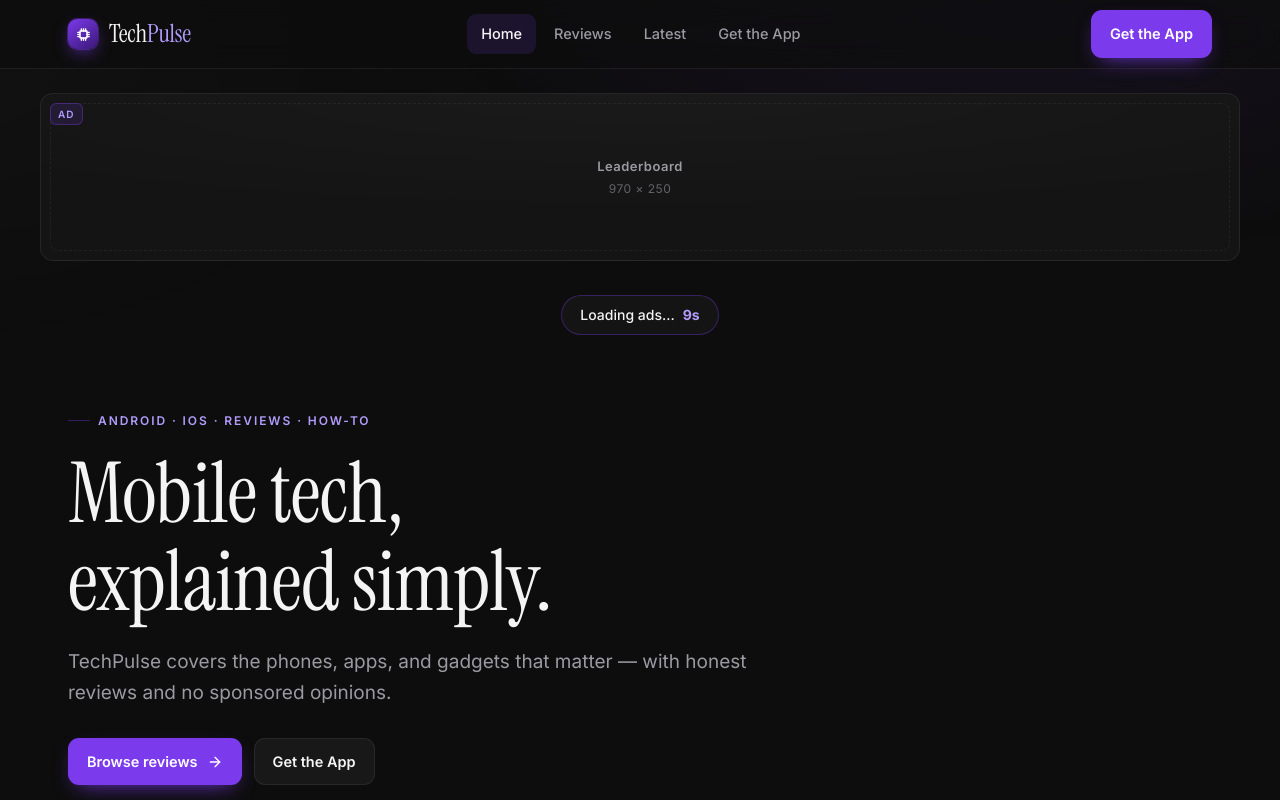
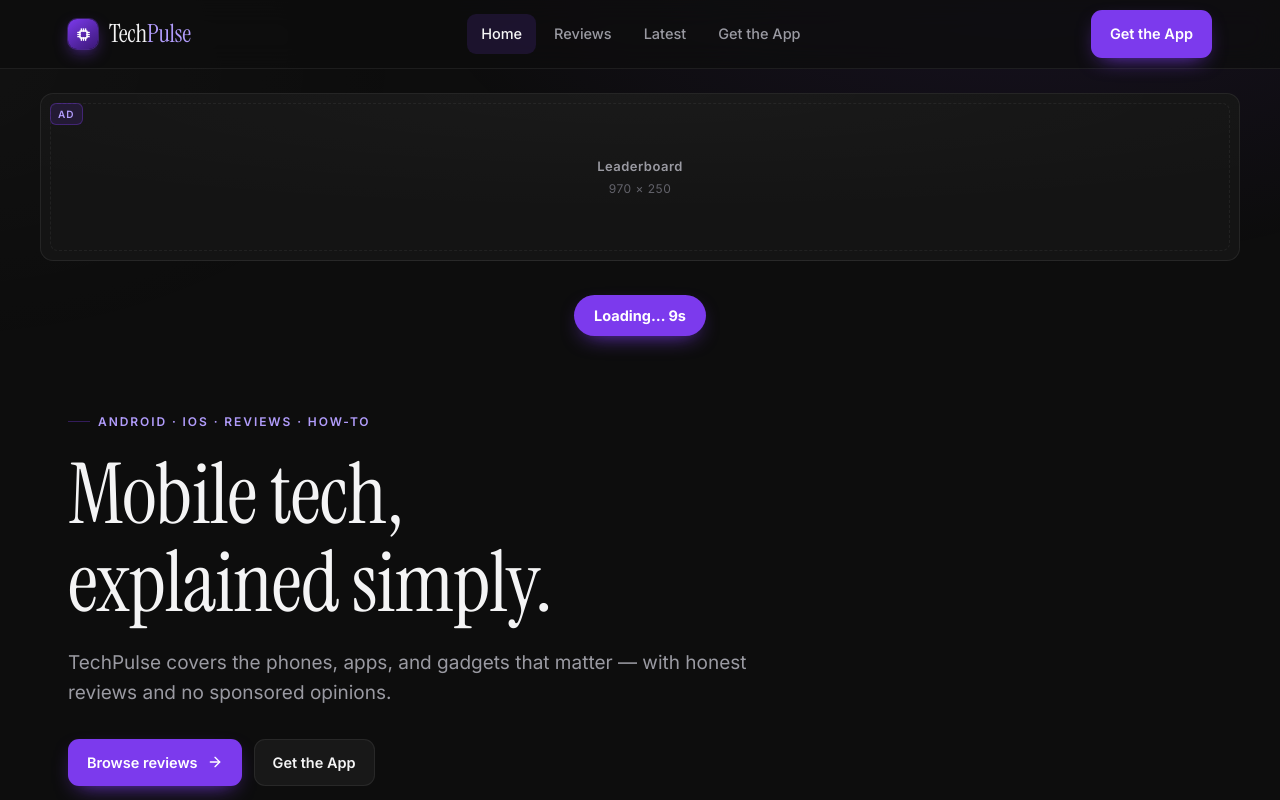
Before and after one commit to ziadbin09/Blog-Website, a Next.js app: page / in a window 1280 px wide. Shown: the top 800 px of the page. Built offline with nearby package versions, Linux system fonts and the light colour scheme.

Commit message:
Make loading pill solid accent-colored and drop "ads" from the text
Text now reads "Loading... 15s" on a solid purple background matching
the primary button style, instead of a subtle outlined pill.

```diff
--- a/components/AdTimerNotice.tsx
+++ b/components/AdTimerNotice.tsx
@@ -33,17 +33,16 @@ export default function AdTimerNotice() {
             display: 'inline-flex',
             alignItems: 'center',
             gap: 8,
-            color: 'var(--text)',
-            background: 'var(--surface)',
-            border: '1.5px solid var(--accent-line)',
+            color: 'white',
+            background: 'var(--accent)',
             borderRadius: 100,
-            padding: '8px 18px',
-            fontSize: 14,
-            fontWeight: 500,
+            padding: '9px 20px',
+            fontSize: 14.5,
+            fontWeight: 700,
+            boxShadow: '0 8px 22px -10px var(--accent)',
           }}
         >
-          Loading ads&hellip;
-          <b style={{ color: 'var(--accent-text)', fontWeight: 700 }}>{secondsLeft}s</b>
+          Loading&hellip; {secondsLeft}s
         </span>
       )}
     </section>
```
